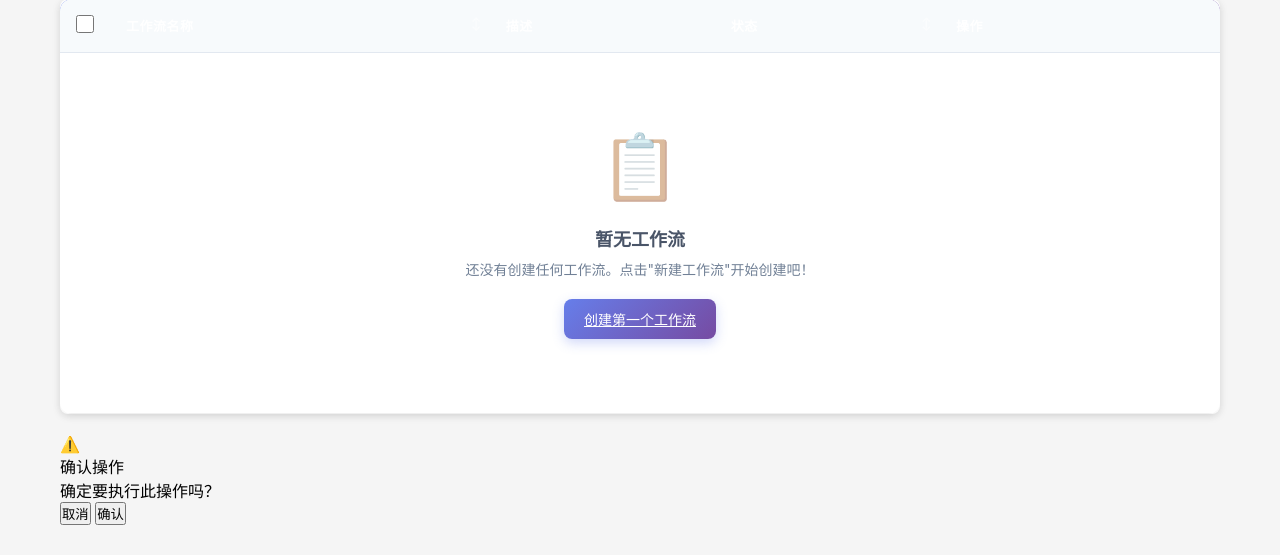
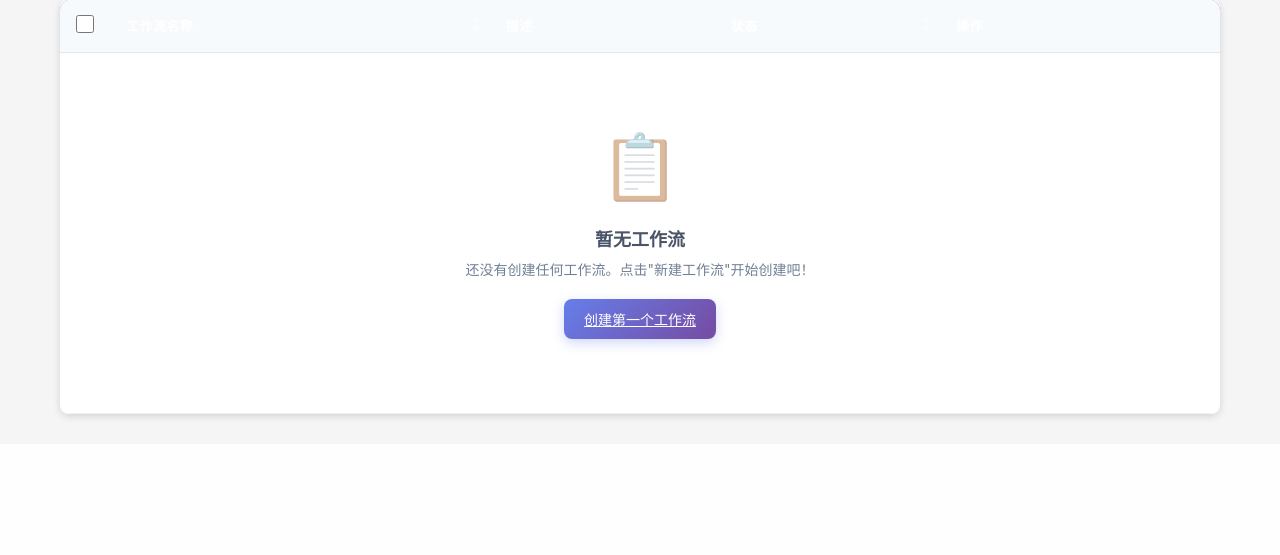
Before and after one commit to uuuftx/superweb, a FastAPI app: page /ui/workflows in a window 1280 px wide. Shown: the part 416-971 px from the top of the page. After the commit the page ends 838 px from the top, so only its background shows below. Run offline with FastAPI, Linux system fonts and the light colour scheme; data that the repository does not hold is empty.

Commit message:
fix: 添加确认对话框CSS样式
确认对话框默认显示的问题是由于缺少CSS样式导致的。
添加了完整的样式定义：
- 默认隐藏对话框（display: none）
- 添加active类时显示（display: flex）
- 添加滑入动画和半透明背景遮罩
- 美化按钮和布局样式

Co-Authored-By: Claude Sonnet 4.5 <noreply@anthropic.com>

```diff
--- a/app/ui/templates/workflows.html
+++ b/app/ui/templates/workflows.html
@@ -449,6 +449,106 @@
 @keyframes fadeIn {
     from { opacity: 0; transform: translateY(-5px); }
     to { opacity: 1; transform: translateY(0); }
+}
+
+/* 确认对话框 */
+.confirm-dialog {
+    position: fixed;
+    top: 0;
+    left: 0;
+    width: 100%;
+    height: 100%;
+    background: rgba(0, 0, 0, 0.5);
+    display: none;
+    align-items: center;
+    justify-content: center;
+    z-index: 10000;
+    opacity: 0;
+    transition: opacity 0.2s;
+}
+
+.confirm-dialog.active {
+    display: flex;
+    opacity: 1;
+}
+
+.confirm-box {
+    background: white;
+    border-radius: 16px;
+    padding: 0;
+    min-width: 400px;
+    max-width: 500px;
+    box-shadow: 0 20px 60px rgba(0, 0, 0, 0.3);
+    animation: confirmSlideIn 0.3s ease-out;
+}
+
+@keyframes confirmSlideIn {
+    from {
+        opacity: 0;
+        transform: scale(0.9) translateY(-20px);
+    }
+    to {
+        opacity: 1;
+        transform: scale(1) translateY(0);
+    }
+}
+
+.confirm-header {
+    padding: 24px 24px 16px 24px;
+    text-align: center;
+}
+
+.confirm-icon {
+    font-size: 48px;
+    margin-bottom: 12px;
+}
+
+.confirm-title {
+    font-size: 18px;
+    font-weight: 600;
+    color: #1a202c;
+    margin-bottom: 8px;
+}
+
+.confirm-message {
+    font-size: 14px;
+    color: #718096;
+}
+
+.confirm-footer {
+    padding: 16px 24px 24px 24px;
+    display: flex;
+    gap: 12px;
+    justify-content: center;
+}
+
+.confirm-btn {
+    padding: 10px 24px;
+    border: none;
+    border-radius: 8px;
+    font-size: 14px;
+    font-weight: 500;
+    cursor: pointer;
+    transition: all 0.2s;
+    min-width: 100px;
+}
+
+.confirm-btn-cancel {
+    background: #f7fafc;
+    color: #4a5568;
+}
+
+.confirm-btn-cancel:hover {
+    background: #e2e8f0;
+}
+
+.confirm-btn-confirm {
+    background: #667eea;
+    color: white;
+}
+
+.confirm-btn-confirm:hover {
+    background: #5568d3;
 }
 </style>
 
```
